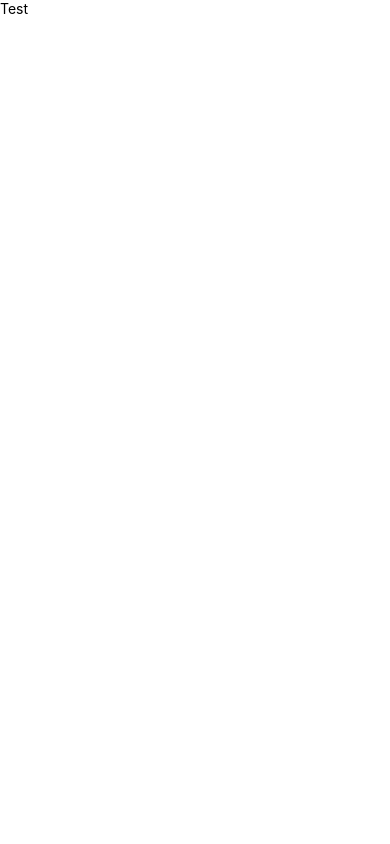
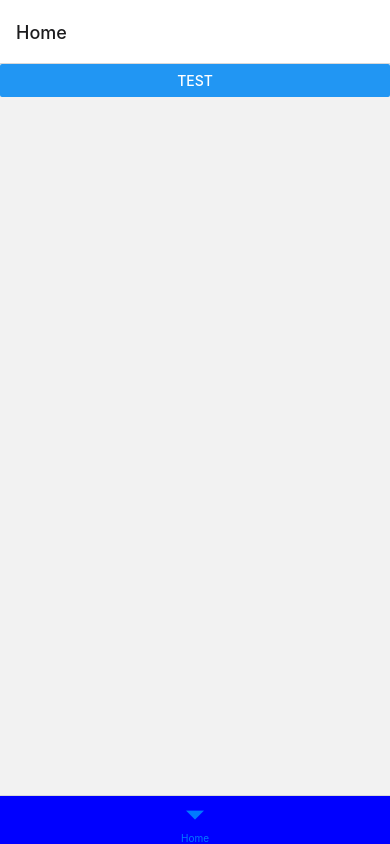
Before and after one commit to Gabriels10-coder/igiftapp, a React Native app: screen /Home in a window 390 px wide. Built offline with nearby package versions, Linux system fonts and the light colour scheme.

Commit message:
inserindo

```diff
--- a/App.tsx
+++ b/App.tsx
@@ -1,11 +1,11 @@
 import React from 'react';
-import {View, Text} from 'react-native';
+import Routes from './src/routes/routes';
 
 const App: React.FC = () => {
     return (
-        <View>
-            <Text>Test</Text>
-        </View>
+        <>
+            <Routes />
+        </>
     );
 };
 
--- a/babel.config.js
+++ b/babel.config.js
@@ -1,3 +1,6 @@
 module.exports = {
-  presets: ['module:metro-react-native-babel-preset'],
+  presets: [
+    'module:metro-react-native-babel-preset',
+    'module:react-native-dotenv'
+],
 };
--- a/package.json
+++ b/package.json
@@ -12,9 +12,11 @@
   "dependencies": {
     "@react-navigation/bottom-tabs": "^6.3.1",
     "@react-navigation/native": "^6.0.10",
+    "@types/": "react-navigation/native",
     "axios": "^0.27.2",
     "react": "18.0.0",
     "react-native": "0.69.0",
+    "react-native-dotenv": "^3.3.1",
     "react-native-safe-area-context": "^4.3.1",
     "react-native-screens": "^3.13.1",
     "react-redux": "^8.0.2",
@@ -30,6 +32,7 @@
     "@types/axios": "^0.14.0",
     "@types/jest": "^26.0.23",
     "@types/react-native": "^0.69.0",
+    "@types/react-native-dotenv": "^0.2.0",
     "@types/react-redux": "^7.1.24",
     "@types/react-test-renderer": "^18.0.0",
     "@types/redux": "^3.6.0",
--- /dev/null
+++ b/src/@types/globalTypes.d.ts
@@ -0,0 +1,3 @@
+declare module '@env' {
+    export const REACT_APP_API: string;
+}
--- /dev/null
+++ b/src/components/Button/index.tsx
@@ -0,0 +1,14 @@
+import React from 'react';
+import {Button, View, Text} from 'react-native';
+import {REACT_APP_API} from '@env';
+
+const Login: React.FC = () => {
+    return (
+        <View>
+            <Button title="test" />
+            <Text>{REACT_APP_API}</Text>
+        </View>
+    );
+};
+
+export default Login;
--- /dev/null
+++ b/src/routes/routes.tsx
@@ -0,0 +1,23 @@
+import React from 'react';
+import {NavigationContainer} from '@react-navigation/native';
+import {createBottomTabNavigator} from '@react-navigation/bottom-tabs';
+import Login from '../components/Button';
+
+const Tab = createBottomTabNavigator();
+
+const Routes: React.FC = () => {
+    return (
+        <NavigationContainer>
+            <Tab.Navigator
+                screenOptions={{
+                    tabBarStyle: {
+                        backgroundColor: 'blue',
+                    },
+                }}>
+                <Tab.Screen name="Home" component={Login} />
+            </Tab.Navigator>
+        </NavigationContainer>
+    );
+};
+
+export default Routes;
--- /dev/null
+++ b/src/services/api.ts
@@ -0,0 +1,6 @@
+import axios from 'axios';
+import {REACT_APP_API} from '@env';
+
+export const api = axios.create({
+    baseURL: REACT_APP_API,
+});
--- a/tsconfig.json
+++ b/tsconfig.json
@@ -68,7 +68,7 @@
     // "preserveValueImports": true,                     /* Preserve unused imported values in the JavaScript output that would otherwise be removed. */
 
     /* Interop Constraints */
-    "isolatedModules": true,                             /* Ensure that each file can be safely transpiled without relying on other imports. */
+    "isolatedModules": false,                             /* Ensure that each file can be safely transpiled without relying on other imports. */
     "allowSyntheticDefaultImports": true,                /* Allow 'import x from y' when a module doesn't have a default export. */
     "esModuleInterop": true,                             /* Emit additional JavaScript to ease support for importing CommonJS modules. This enables `allowSyntheticDefaultImports` for type compatibility. */
     // "preserveSymlinks": true,                         /* Disable resolving symlinks to their realpath. This correlates to the same flag in node. */
```
Also changed, not shown: src/routes/routes.ts (deleted, +0 -17 lines), 4 other files (tests, documents, lock files or other folders).
